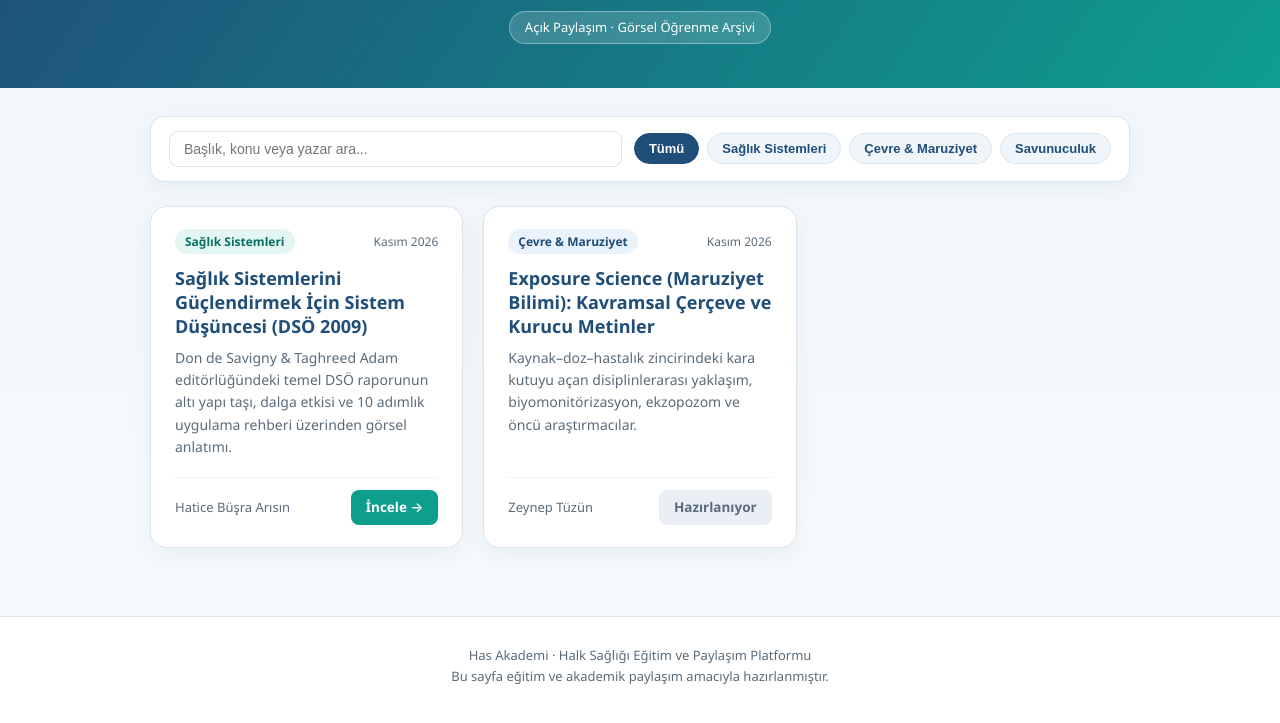
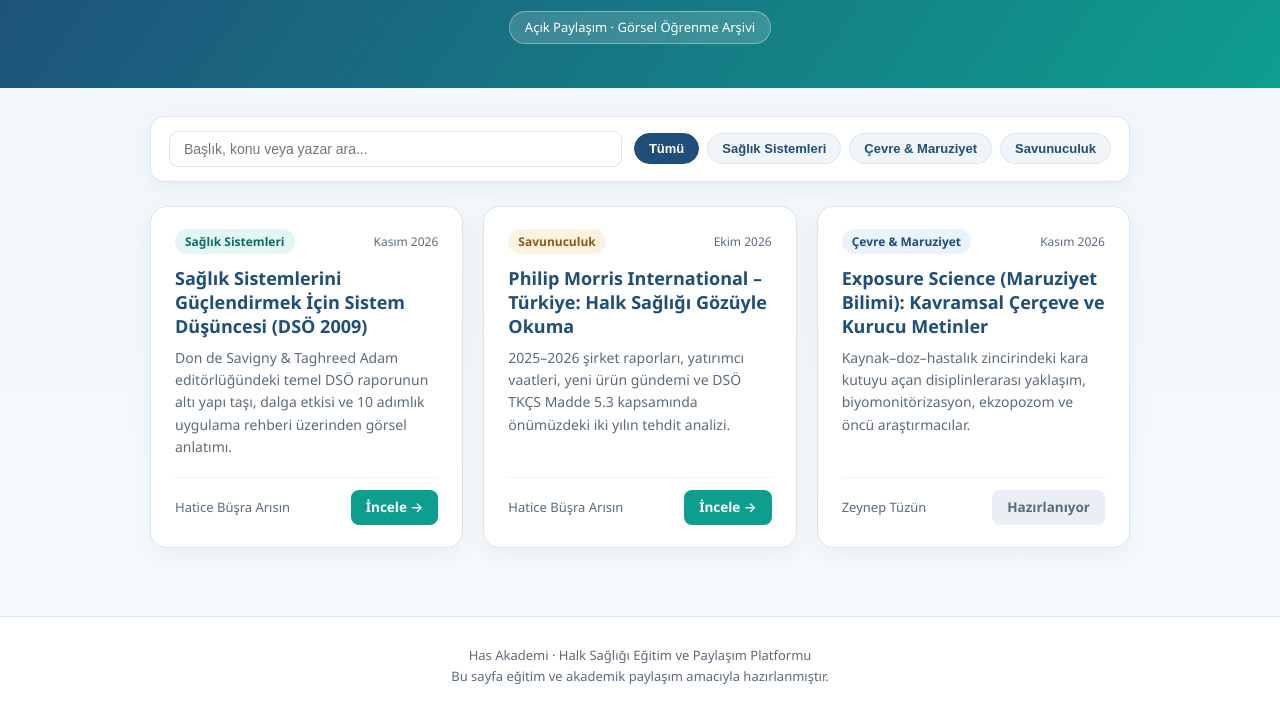
Before and after one commit to has-akademi/has-akademi.github.io, a plain HTML site: page index.html in a window 1280 px wide. Shown: the part 142-865 px from the top of the page. Drawn offline with Linux system fonts and the light colour scheme.

Commit message:
Update article card for PMI Türkiye report

```diff
--- a/index.html
+++ b/index.html
@@ -224,7 +224,23 @@
       </div>
     </article>
 
-    <!-- Kart 2: Exposure Science (Hazırlanıyor) -->
+    <!-- Kart 2: PMI Türkiye Savunuculuk Raporu -->
+    <article class="card" data-cat="savunuculuk">
+      <div>
+        <div class="card-top">
+          <span class="cat adv">Savunuculuk</span>
+          <span class="date">Ekim 2026</span>
+        </div>
+        <h3>Philip Morris International – Türkiye: Halk Sağlığı Gözüyle Okuma</h3>
+        <p>2025–2026 şirket raporları, yatırımcı vaatleri, yeni ürün gündemi ve DSÖ TKÇS Madde 5.3 kapsamında önümüzdeki iki yılın tehdit analizi.</p>
+      </div>
+      <div class="card-footer">
+        <span class="author">Hatice Büşra Arısın</span>
+        <a href="pmi-rapor.html" class="btn">İncele &rarr;</a>
+      </div>
+    </article>
+
+    <!-- Kart 3: Exposure Science (Hazırlanıyor) -->
     <article class="card" data-cat="cevre">
       <div>
         <div class="card-top">
```
